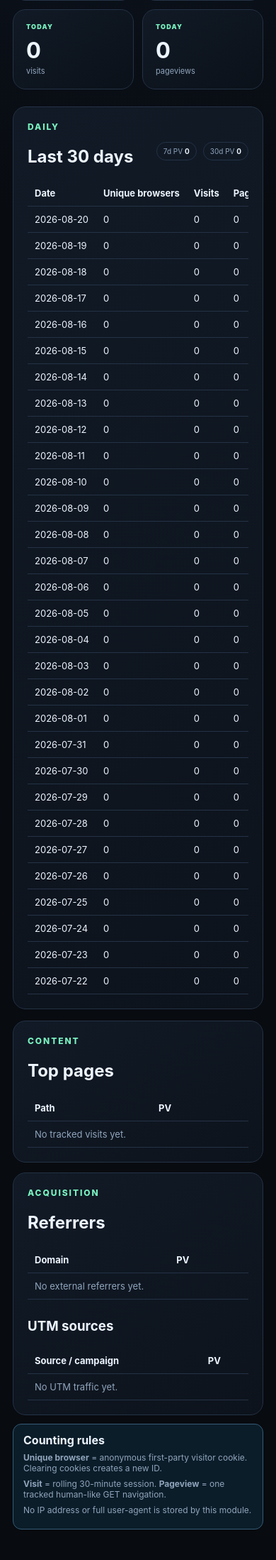
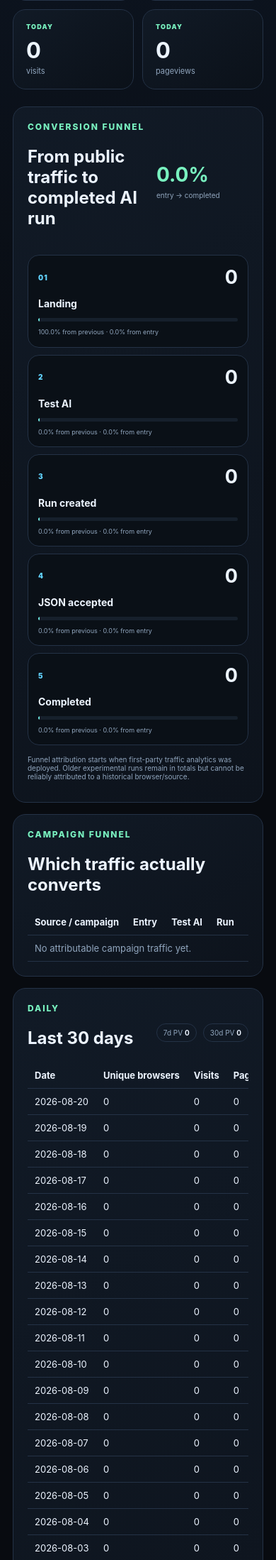
Before and after one commit to allojack69-ops/cognitive-command-center, a Flask app: page /admin/analytics in a window 390 px wide. Shown: the part 561-2759 px from the top of the page at 71% size. Run offline with Flask 3, Linux system fonts and the light colour scheme; the visitor is signed in with stand-in values (Sample User, id 1).

Commit message:
feat: add conversion funnel and state-field visual identity

```diff
--- a/static/style.css
+++ b/static/style.css
@@ -277,3 +277,150 @@ html{scroll-behavior:smooth}
   .analytics-kpis b{font-size:31px}
 }
 /* ===== Universe Lab Private Analytics v1.3 END ===== */
+
+/* ===== Universe Lab Funnel + State Field Visual v1.4 START ===== */
+.visual-public-hero,.visual-research-hero{
+  display:grid;
+  grid-template-columns:minmax(0,1.2fr) minmax(250px,.8fr);
+  gap:28px;
+  align-items:stretch;
+  max-width:none;
+}
+.visual-hero-copy{min-width:0}
+.state-field-visual{
+  position:relative;
+  margin:0;
+  min-height:420px;
+  border:1px solid #2a4057;
+  border-radius:24px;
+  overflow:hidden;
+  background:#070b10;
+  box-shadow:0 22px 60px rgba(0,0,0,.28);
+}
+.state-field-visual:after{
+  content:"";
+  position:absolute;
+  inset:0;
+  pointer-events:none;
+  background:
+    linear-gradient(180deg,rgba(5,9,14,.02),rgba(5,9,14,.36)),
+    radial-gradient(circle at 50% 20%,rgba(55,210,255,.06),transparent 55%);
+}
+.state-field-visual img{
+  width:100%;
+  height:100%;
+  min-height:420px;
+  display:block;
+  object-fit:cover;
+  filter:saturate(.95) contrast(1.06) brightness(.78);
+}
+.state-field-visual figcaption{
+  position:absolute;
+  z-index:2;
+  left:16px;
+  right:16px;
+  bottom:16px;
+  display:flex;
+  flex-direction:column;
+  gap:4px;
+  padding:12px 13px;
+  border:1px solid rgba(139,239,201,.25);
+  border-radius:14px;
+  background:rgba(7,11,16,.72);
+  backdrop-filter:blur(10px);
+}
+.state-field-visual figcaption span{
+  color:var(--accent2);
+  font-size:9px;
+  letter-spacing:.15em;
+  font-weight:900;
+}
+.state-field-visual figcaption b{
+  color:var(--text);
+  font-size:11px;
+  font-weight:700;
+}
+.research-field-visual{min-height:330px}
+.research-field-visual img{min-height:330px}
+.analytics-funnel-card{overflow:hidden}
+.funnel-total{
+  min-width:130px;
+  text-align:right;
+}
+.funnel-total b{
+  display:block;
+  font-size:28px;
+  color:var(--accent2);
+}
+.funnel-total span{
+  color:var(--muted);
+  font-size:10px;
+}
+.funnel-grid{
+  display:grid;
+  grid-template-columns:repeat(5,minmax(120px,1fr));
+  gap:10px;
+  margin-top:18px;
+}
+.funnel-stage{
+  position:relative;
+  border:1px solid var(--line);
+  border-radius:16px;
+  background:#0a1017;
+  padding:14px;
+}
+.funnel-stage-top{
+  display:flex;
+  align-items:center;
+  justify-content:space-between;
+  gap:10px;
+}
+.funnel-stage-top span{
+  color:var(--accent);
+  font-size:10px;
+  font-weight:900;
+  letter-spacing:.12em;
+}
+.funnel-stage-top b{
+  font-size:27px;
+}
+.funnel-stage h3{
+  margin:12px 0 12px;
+  font-size:14px;
+}
+.funnel-bar{
+  height:5px;
+  overflow:hidden;
+  border-radius:99px;
+  background:#16202c;
+}
+.funnel-bar i{
+  display:block;
+  height:100%;
+  min-width:2px;
+  border-radius:99px;
+  background:linear-gradient(90deg,var(--accent),var(--accent2));
+}
+.funnel-stage small{
+  display:block;
+  margin-top:9px;
+  color:var(--muted);
+  font-size:9px;
+  line-height:1.35;
+}
+.funnel-note{margin-top:14px;font-size:10px}
+@media(max-width:900px){
+  .visual-public-hero,.visual-research-hero{grid-template-columns:1fr}
+  .state-field-visual{min-height:300px;max-height:430px}
+  .state-field-visual img{min-height:300px;max-height:430px}
+  .funnel-grid{grid-template-columns:1fr 1fr}
+}
+@media(max-width:520px){
+  .state-field-visual{min-height:270px;border-radius:20px}
+  .state-field-visual img{min-height:270px}
+  .public-field-visual img{object-position:center 28%}
+  .research-field-visual img{object-position:center 42%}
+  .funnel-grid{grid-template-columns:1fr}
+  .funnel-total{text-align:left}
+}
+/* ===== Universe Lab Funnel + State Field Visual v1.4 END ===== */
--- a/universe_lab/templates/analytics.html
+++ b/universe_lab/templates/analytics.html
@@ -15,35 +15,69 @@
 </div>
 
 <section class="analytics-kpis">
-  <div>
-    <span>ALL TIME</span>
-    <b>{{data.all_time.unique_browsers}}</b>
-    <small>unique browsers</small>
+  <div><span>ALL TIME</span><b>{{data.all_time.unique_browsers}}</b><small>unique browsers</small></div>
+  <div><span>ALL TIME</span><b>{{data.all_time.visits}}</b><small>visits</small></div>
+  <div><span>ALL TIME</span><b>{{data.all_time.pageviews}}</b><small>pageviews</small></div>
+  <div><span>TODAY</span><b>{{data.today.visitors}}</b><small>unique browsers</small></div>
+  <div><span>TODAY</span><b>{{data.today.visits}}</b><small>visits</small></div>
+  <div><span>TODAY</span><b>{{data.today.pageviews}}</b><small>pageviews</small></div>
+</section>
+
+<section class="card analytics-funnel-card">
+  <div class="cardhead">
+    <div>
+      <div class="eyebrow">CONVERSION FUNNEL</div>
+      <h2>From public traffic to completed AI run</h2>
+    </div>
+    <div class="funnel-total">
+      <b>{{data.funnel.completion_pct}}%</b>
+      <span>entry → completed</span>
+    </div>
   </div>
-  <div>
-    <span>ALL TIME</span>
-    <b>{{data.all_time.visits}}</b>
-    <small>visits</small>
+
+  <div class="funnel-grid">
+    {% for s in data.funnel.stages %}
+    <div class="funnel-stage">
+      <div class="funnel-stage-top">
+        <span>{{loop.index|string|replace('1','01') if loop.index < 10 else loop.index}}</span>
+        <b>{{s.visitors}}</b>
+      </div>
+      <h3>{{s.name}}</h3>
+      <div class="funnel-bar">
+        <i style="width:{{s.from_entry_pct}}%"></i>
+      </div>
+      <small>{{s.from_previous_pct}}% from previous · {{s.from_entry_pct}}% from entry</small>
+    </div>
+    {% endfor %}
   </div>
-  <div>
-    <span>ALL TIME</span>
-    <b>{{data.all_time.pageviews}}</b>
-    <small>pageviews</small>
+
+  <p class="muted funnel-note">{{data.funnel.note}}</p>
+</section>
+
+<section class="card">
+  <div class="cardhead">
+    <div><div class="eyebrow">CAMPAIGN FUNNEL</div><h2>Which traffic actually converts</h2></div>
   </div>
-  <div>
-    <span>TODAY</span>
-    <b>{{data.today.visitors}}</b>
-    <small>unique browsers</small>
-  </div>
-  <div>
-    <span>TODAY</span>
-    <b>{{data.today.visits}}</b>
-    <small>visits</small>
-  </div>
-  <div>
-    <span>TODAY</span>
-    <b>{{data.today.pageviews}}</b>
-    <small>pageviews</small>
+  <div class="tablewrap">
+    <table class="analytics-table">
+      <tr>
+        <th>Source / campaign</th><th>Entry</th><th>Test AI</th><th>Run</th>
+        <th>JSON</th><th>Completed</th><th>Completion</th>
+      </tr>
+      {% for row in data.funnel.campaigns %}
+      <tr>
+        <td>{{row.source}}</td>
+        <td>{{row.landing}}</td>
+        <td>{{row.test_ai}}</td>
+        <td>{{row.run_created}}</td>
+        <td>{{row.json_accepted}}</td>
+        <td>{{row.completed}}</td>
+        <td><b>{{row.completion_pct}}%</b></td>
+      </tr>
+      {% else %}
+      <tr><td colspan="7" class="muted">No attributable campaign traffic yet.</td></tr>
+      {% endfor %}
+    </table>
   </div>
 </section>
 
@@ -63,12 +97,8 @@
       </tr>
       {% for row in data.daily %}
       <tr>
-        <td>{{row.date}}</td>
-        <td>{{row.visitors}}</td>
-        <td>{{row.visits}}</td>
-        <td>{{row.pageviews}}</td>
-        <td>{{row.runs_started}}</td>
-        <td>{{row.runs_completed}}</td>
+        <td>{{row.date}}</td><td>{{row.visitors}}</td><td>{{row.visits}}</td>
+        <td>{{row.pageviews}}</td><td>{{row.runs_started}}</td><td>{{row.runs_completed}}</td>
       </tr>
       {% endfor %}
     </table>
@@ -109,6 +139,6 @@
   <b>Counting rules</b>
   <p><b>Unique browser</b> = anonymous first-party visitor cookie. Clearing cookies creates a new ID.</p>
   <p><b>Visit</b> = rolling 30-minute session. <b>Pageview</b> = one tracked human-like GET navigation.</p>
-  <p>No IP address or full user-agent is stored by this module.</p>
+  <p>Funnel attribution uses the browser→participant bridge created after a run begins. No IP address or full user-agent is stored.</p>
 </section>
 {% endblock %}
```
Also changed, not shown: UNIVERSE_V14_STATE.json (added, +21 -0 lines), templates/index.html (+18 -33 lines), universe_lab/analytics.py (+162 -6 lines), universe_lab/templates/research.html (+15 -1 lines), README_V14.md (added), static/universe/state_field_01.jpg (added), static/universe/state_field_02.jpg (added).
